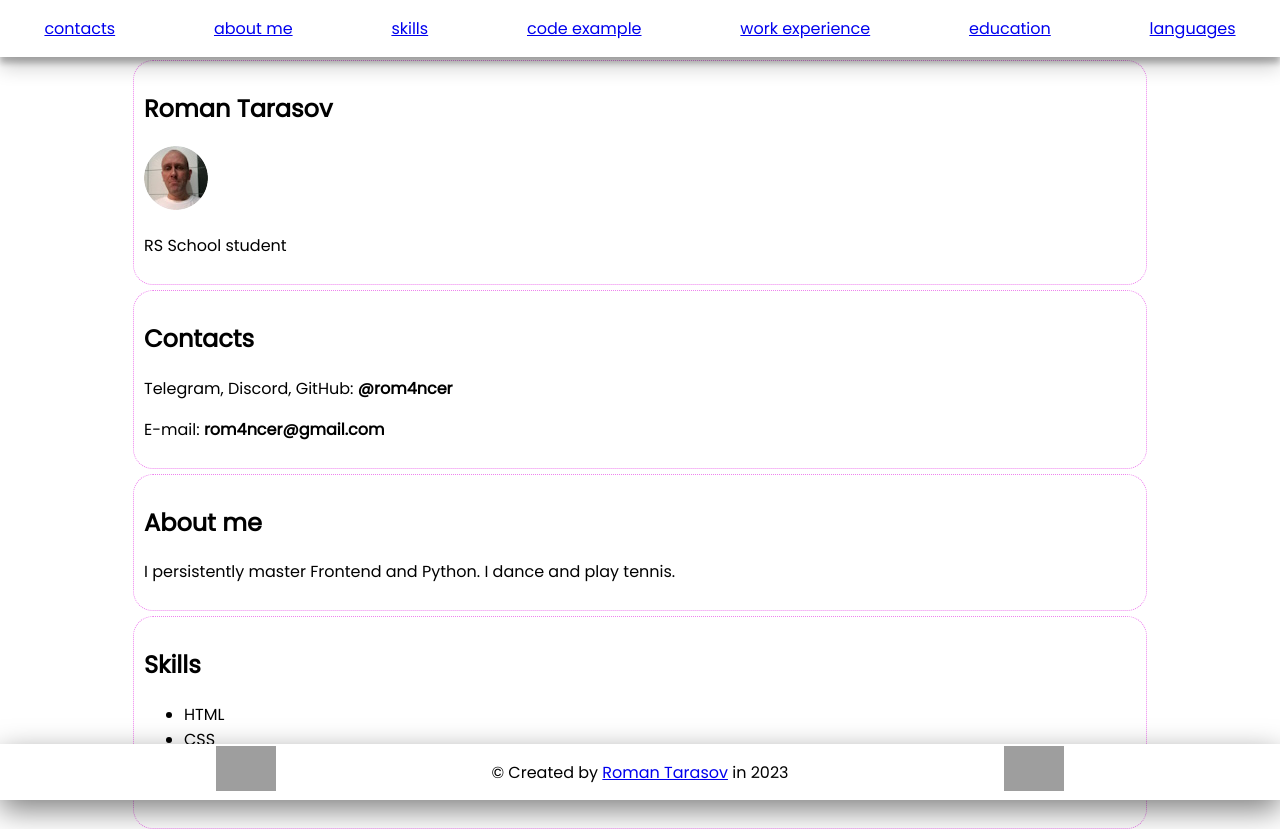
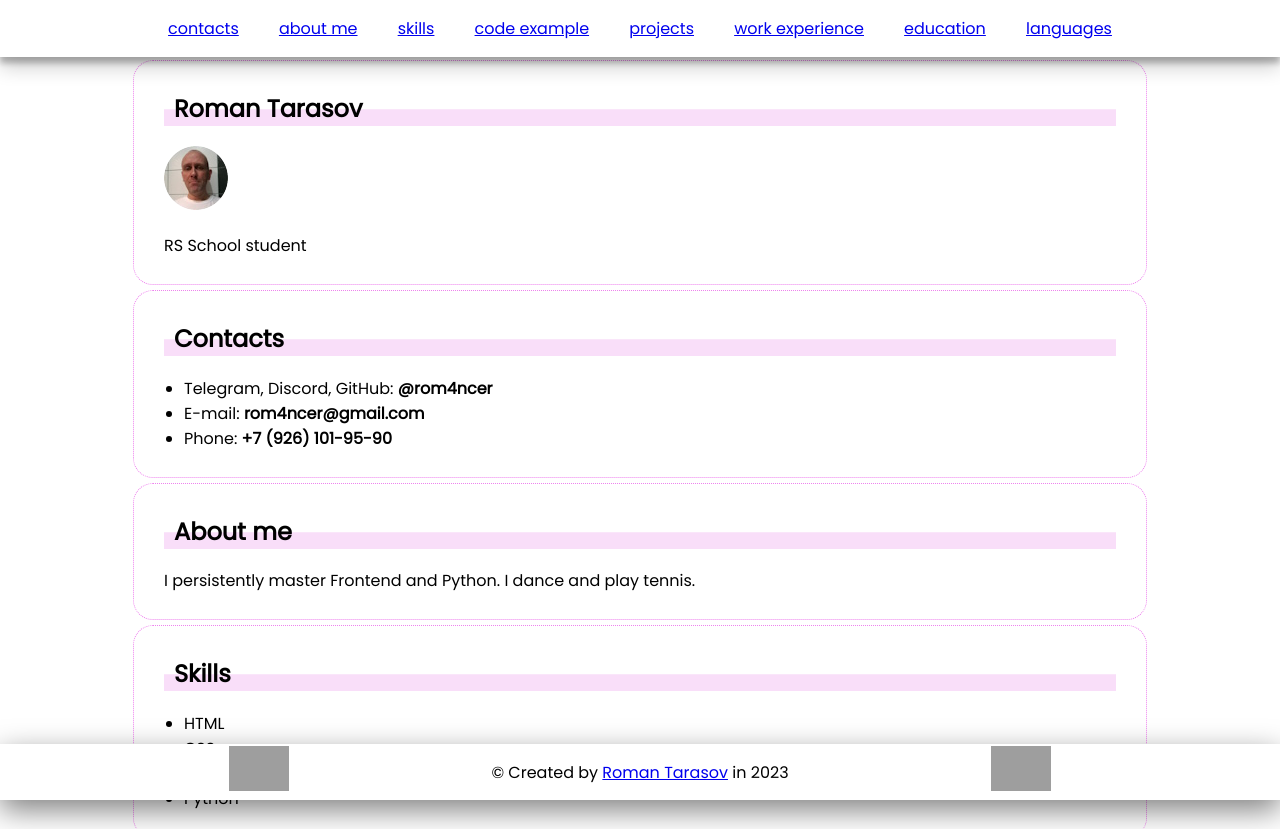
Before and after one commit to rom4ncer/rsschool-cv, a plain HTML site: page index.html in a window 1280 px wide. Shown: the top 829 px of the page. Drawn offline with Linux system fonts and the light colour scheme; grey boxes are pictures that could not be loaded.

Commit message:
feat: add project section

```diff
--- a/index.html
+++ b/index.html
@@ -15,13 +15,14 @@
 <body>
   <header class="header">
     <h1 class="visually-hidden">Curriculum Vitae</h1>
-    <div class="_container">
+    <div class="container-header">
       <nav class="nav">
         <ul class="nav-list">
           <li class="nav-item"><a href="#contacts" class="nav-link" id="top">contacts</a></li>
           <li class="nav-item"><a href="#about" class="nav-link">about me</a></li>
           <li class="nav-item"><a href="#skills" class="nav-link">skills</a></li>
           <li class="nav-item"><a href="#code" class="nav-link">code example</a></li>
+          <li class="nav-item"><a href="#projects" class="nav-link">projects</a></li>
           <li class="nav-item"><a href="#work" class="nav-link">work experience</a></li>
           <li class="nav-item"><a href="#education" class="nav-link">education</a></li>
           <li class="nav-item"><a href="#languages" class="nav-link">languages</a></li>
@@ -32,16 +33,19 @@
   <main class="main">
     <div class="container">
       <a class="ancor" id="profile"></a>
-      <section class="section" id="_profile">
+      <section class="section">
         <h2 class="section-title">Roman Tarasov</h2>
-        <img src="images/avatar.png" alt="Profile photo">
+        <img class="avatar" src="images/avatar.png" alt="Profile photo">
         <p>RS School student</p>
       </section>
       <a class="ancor" id="contacts"></a>
-      <section class="section" id="_contacts">
+      <section class="section">
         <h2 class="section-title">Contacts</h2>
-        <p>Telegram, Discord, GitHub: <b>@rom4ncer</b></p>
-        <p>E-mail: <b>rom4ncer@gmail.com</b></p>
+        <ul>
+          <li>Telegram, Discord, GitHub: <b>@rom4ncer</b></li>
+          <li>E-mail: <b>rom4ncer@gmail.com</b></li>
+          <li>Phone: <b>+7 (926) 101-95-90</b></li>
+        </ul>
       </section>
       <a class="ancor" id="about"></a>
       <section class="section" id="_about">
@@ -80,6 +84,13 @@
                 return f"{names[0]}, {names[1]} and {len_of_array - 2} others like this"
         </code></pre>
       </section>
+      <a class="ancor" id="projects"></a>
+      <section class="section">
+        <h2 class="section-title">Projects</h2>
+        <ul>
+          <li><a href="https://rom4ncer.github.io/rsschool-cv/">RS School CV</a></li>
+        </ul>
+      </section>
       <a class="ancor" id="work"></a>
       <section class="section" id="_work">
         <h2 class="section-title">Work experience</h2>
@@ -89,11 +100,12 @@
       <section class="section" id="_education">
         <h2 class="section-title">Education</h2>
         <ul>
-          <li>Higher education: </li>
+          <li>Higher education:
             <ul>
               <li>Financial University</li>
             </ul>
-          <li>Schools, courses:</li>
+          </li>
+          <li>Schools, courses:
             <ul>
               <li>
                 Stepik educational platform "Python generation": course for beginners.<br>
@@ -101,6 +113,7 @@
               </li>
               <li>RS School course «JavaScript/Front-end. Stage 0» (in progress...)</li>
             </ul>
+          </li>
         </ul>
       </section>
       <a class="ancor" id="languages"></a>
@@ -114,13 +127,16 @@
     </div>
   </main>
   <footer class="footer">
+    <div class="container-footer">
       <a href="https://github.com/rom4ncer">
-      <img src="https://cdn.jsdelivr.net/gh/devicons/devicon/icons/github/github-original-wordmark.svg" alt="GitHub logo" height="45">
+        <img src="https://cdn.jsdelivr.net/gh/devicons/devicon/icons/github/github-original-wordmark.svg"
+          alt="GitHub logo" height="45">
       </a>
       <span>&copy; Created by <a href="#profile">Roman Tarasov</a> in 2023</span>
       <a href="https://rs.school/js/" target="_blank">
         <img src="https://rs.school/images/rs_school_js.svg" alt="RS School logo" height="45">
       </a>
+    </div>
   </footer>
 </body>
 
--- a/style.css
+++ b/style.css
@@ -1,4 +1,4 @@
-*{
+* {
   box-sizing: border-box;
 }
 
@@ -16,52 +16,69 @@ body {
   justify-content: space-between;
 }
 
-.container{
+h2 {
+  padding-left: 10px;
+  margin-left: 20px;
+  margin-right: 20px;
+  /* background-color: aquamarine; */
+  /* box-shadow: 10px 10px 20px rgba(127, 255, 212, 0.8) */
+  /* box-shadow: rgba(127, 255, 212, 0.35) 0px -50px 36px -28px inset; */
+  /* box-shadow: rgb(38, 57, 77) 12px 12px 0px -4px; */
+  box-shadow: inset 0px -0.7em 0px 0px rgba(232, 125, 232, 0.25);
+}
+
+p,
+.avatar {
+  margin-left: 20px;
+}
+
+.container {
   max-width: 1024px;
   margin: 60px auto;
-  /* border: 2px solid steelblue;  */
+}
+
+.container-header {
+  max-width: 1024px;
+  margin: 0 auto;
+}
+
+.container-footer {
+  max-width: 1024px;
+  width: 100%;
+  display: flex;
+  justify-content: space-around;
+  align-items: center;
 }
 
 .nav-list {
   display: flex;
-  gap: 10px;
-  /* justify-content: center; */
-  /* justify-content: space-evenly; */
   justify-content: space-around;
   align-items: center;
-  padding: 0;
+  padding: 0 20px;
   list-style: none;
 }
 
 a.nav-link {
-  /* padding: 0 10px; */
   display: block;
   position: relative;
-  /* top: 150px; */
-
-  /* line-height: 50px; */
   transition: .3s;
 }
 
 .header {
   background-color: white;
-  /* opacity: 90%; */
   position: fixed;
   top: 0;
   z-index: 100;
   width: 100%;
 }
-.header, .main, .footer {
-  /* margin: 5px; */
-  /* padding: 5px; */
-  /* height: 50px; */
-  /* border: 2px solid pink;  */
-  box-shadow: 0 10px 20px rgba(0,0,0,0.2), 0 6px 6px rgba(0,0,0,0.25);
+
+.header,
+.main,
+.footer {
+  box-shadow: 0 10px 20px rgba(0, 0, 0, 0.2), 0 6px 6px rgba(0, 0, 0, 0.25);
 }
 
-.visually-hidden{
-  text-align: center;
-  color: lightgray;
+.visually-hidden {
   display: none;
 }
 
@@ -74,7 +91,7 @@ a.nav-link {
 
 code {
   display: block;
-  background-color: hsla(300, 70%, 70%, 0.1);
+  background-color: rgba(232, 125, 232, 0.1);
   margin: 20px;
   color: cornflowerblue;
   font-weight: 400;
@@ -89,14 +106,11 @@ code {
 
 .footer {
   display: flex;
-  /* justify-content: space-around; */
-  justify-content: space-evenly;
+  justify-content: center;
   position: fixed;
   bottom: 0;
   width: 100%;
   height: 56px;
-  align-items: center;
   background-color: white;
-  /* opacity: 90%; */
-  box-shadow: 0 10px 30px rgba(0,0,0,0.5);
+  box-shadow: 0 10px 30px rgba(0, 0, 0, 0.5);
 }
```
Lines whose indentation alone changed are shown as unchanged.
